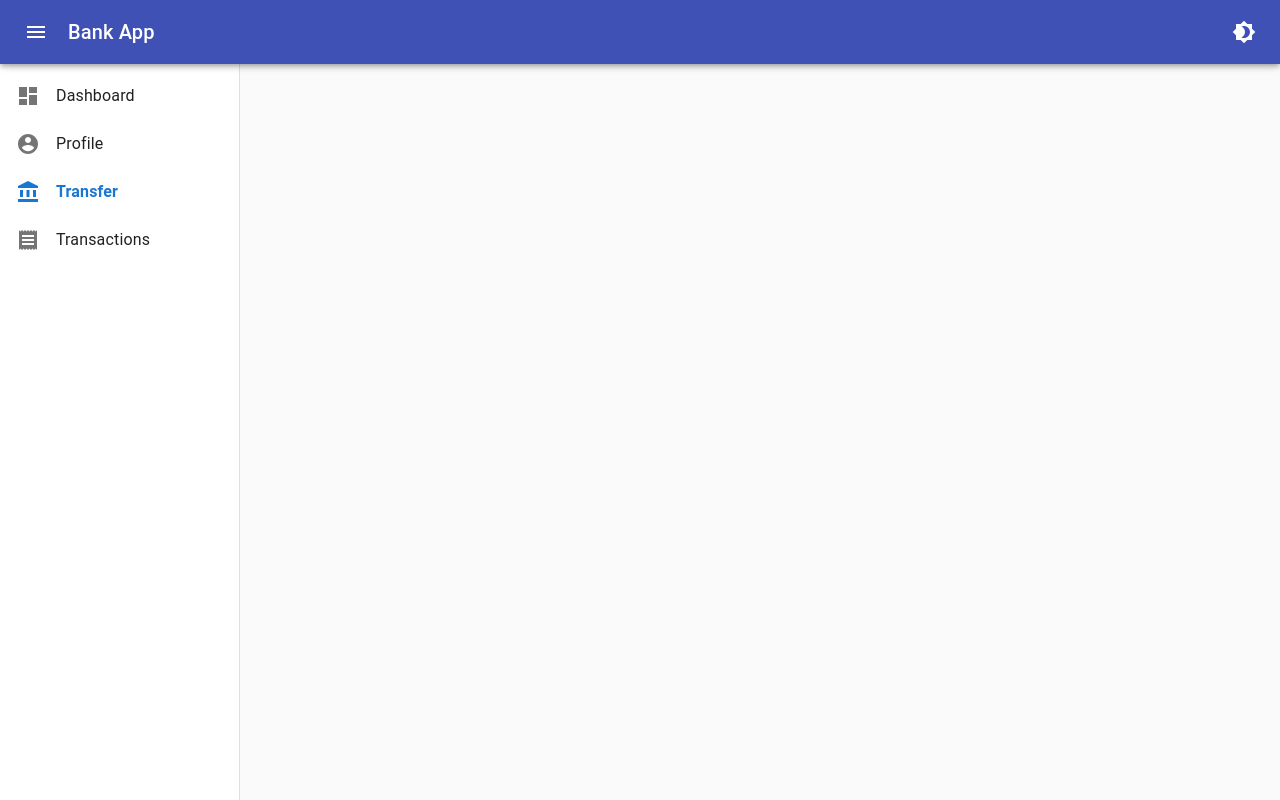
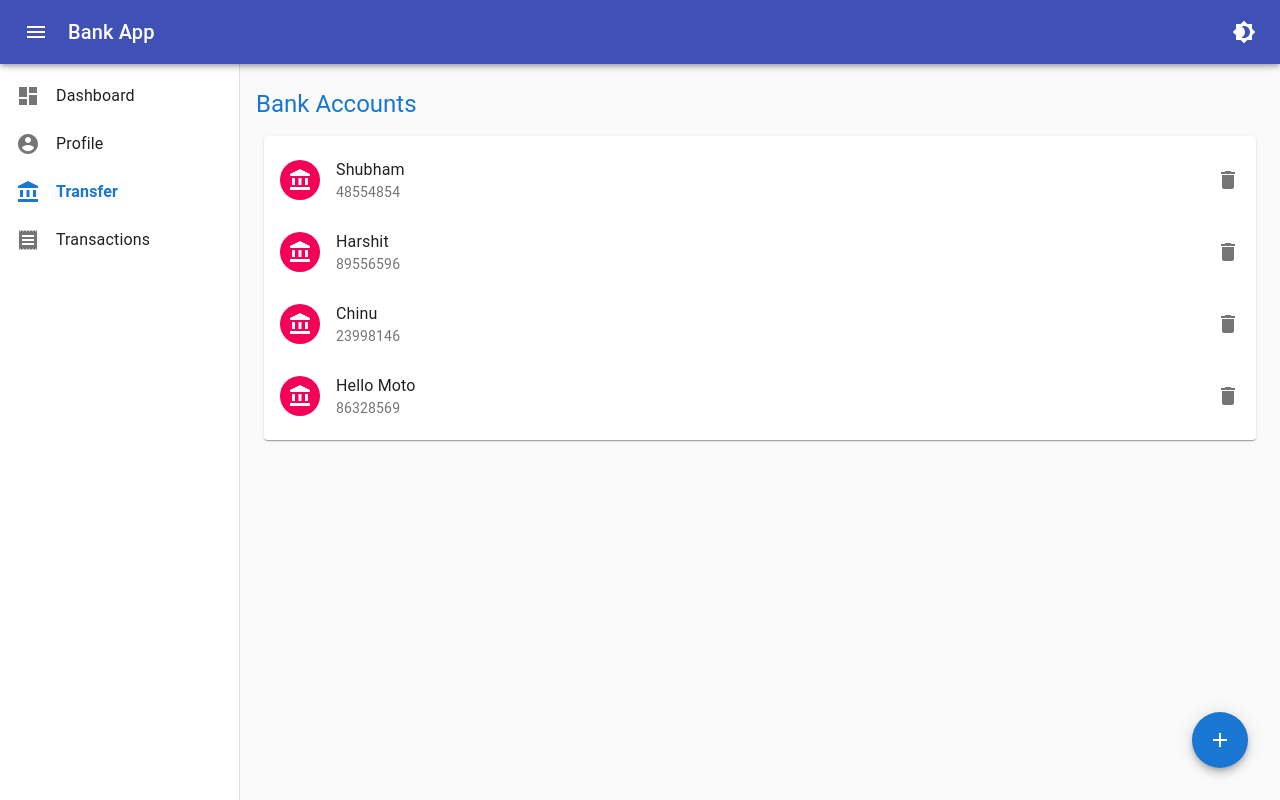
Before and after one commit to aragon12/my_bankapp, a React (Create React App) app: page /transfer in a window 1280 px wide. Built offline with nearby package versions, Linux system fonts and the light colour scheme.

Commit message:
Transfer: initial Transfer UI

```diff
--- a/src/App.js
+++ b/src/App.js
@@ -2,6 +2,7 @@ import Home from "./Dashboard";
 import Login from "./Login";
 import AppDrawer from "./AppDrawer";
 import Test from "./Test";
+import Transfer from "./Transfer";
 import { Switch, Route, Redirect } from "react-router-dom";
 
 const isLogged = true;
@@ -11,6 +12,7 @@ function App() {
     <Switch>
       <AppDrawer isLogged={isLogged}>
         <PrivateRoute isLogged={isLogged} exact path='/' component={Home} />
+        <PrivateRoute isLogged={isLogged} exact path='/transfer' component={Transfer} />
         <RestrictedRoute isLogged={isLogged} exact path='/login' component={Login} />
         <Route exact path='/test' component={Test} />
       </AppDrawer>
--- /dev/null
+++ b/src/Transfer.js
@@ -0,0 +1,89 @@
+import makeStyles from '@material-ui/core/styles/makeStyles';
+import List from '@material-ui/core/List';
+import ListItem from '@material-ui/core/ListItem';
+import ListItemText from '@material-ui/core/ListItemText';
+import ListItemAvatar from '@material-ui/core/ListItemAvatar';
+import ListItemSecondaryAction from '@material-ui/core/ListItemSecondaryAction';
+import Typography from '@material-ui/core/Typography';
+import Paper from '@material-ui/core/Paper';
+import Grid from '@material-ui/core/Grid';
+import Avatar from '@material-ui/core/Avatar';
+import Fab from '@material-ui/core/Fab';
+import AddIcon from '@material-ui/icons/Add';
+import DeleteIcon from '@material-ui/icons/Delete';
+import AccountBalanceIcon from "@material-ui/icons/AccountBalance";
+import IconButton from '@material-ui/core/IconButton';
+
+const data = [
+  {
+    "name": "Shubham",
+    "number": "48554854"
+  },
+  {
+    "name": "Harshit",
+    "number": "89556596"
+  },
+  {
+    "name": "Chinu",
+    "number": "23998146"
+  },
+  {
+    "name": "Hello Moto",
+    "number": "86328569"
+  },
+]
+
+const useStyles = makeStyles((theme) => ({
+  fab: {
+    position: "fixed",
+    right: theme.spacing(4),
+    bottom: theme.spacing(4),
+  },
+  header: {
+    marginBottom: theme.spacing(2),
+    marginLeft: theme.spacing(-1),
+  },
+  avatar: {
+    backgroundColor: theme.palette.secondary.main,
+  },
+  paper: {
+    marginBottom: theme.spacing(0),
+  }
+}));
+
+function Transfer() {
+  const classes = useStyles();
+  return (
+    <>
+      <Typography variant="h5" color="primary" className={classes.header}>Bank Accounts</Typography>
+      <Grid container justifyContent="center">
+        <Grid item lg={12} md={12} sm={12} xs={12}>
+          <Paper className={classes.paper}>
+            <List>
+              {data.map((account) => (
+                <ListItem button>
+                  <ListItemAvatar>
+                    <Avatar className={classes.avatar}>
+                      <AccountBalanceIcon />
+                    </Avatar>
+                  </ListItemAvatar>
+                  <ListItemText primary={account.name} secondary={account.number} />
+                  <ListItemSecondaryAction>
+                    <IconButton edge="end">
+                      <DeleteIcon />
+                    </IconButton>
+                  </ListItemSecondaryAction>
+                </ListItem>
+              ))}
+            </List>
+          </Paper>
+          <Fab color="primary" className={classes.fab}>
+            <AddIcon />
+          </Fab>
+        </Grid>
+      </Grid>
+    </>
+  )
+}
+
+export default Transfer;
```
